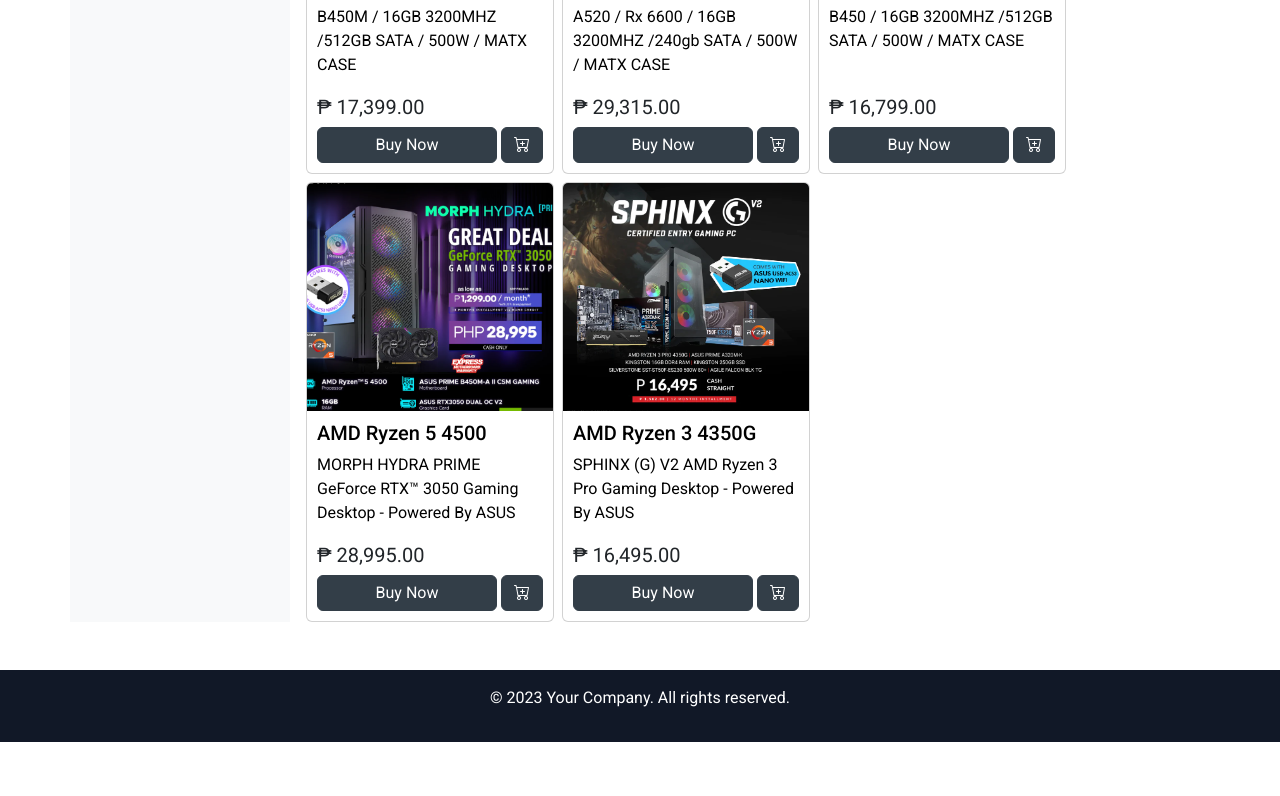
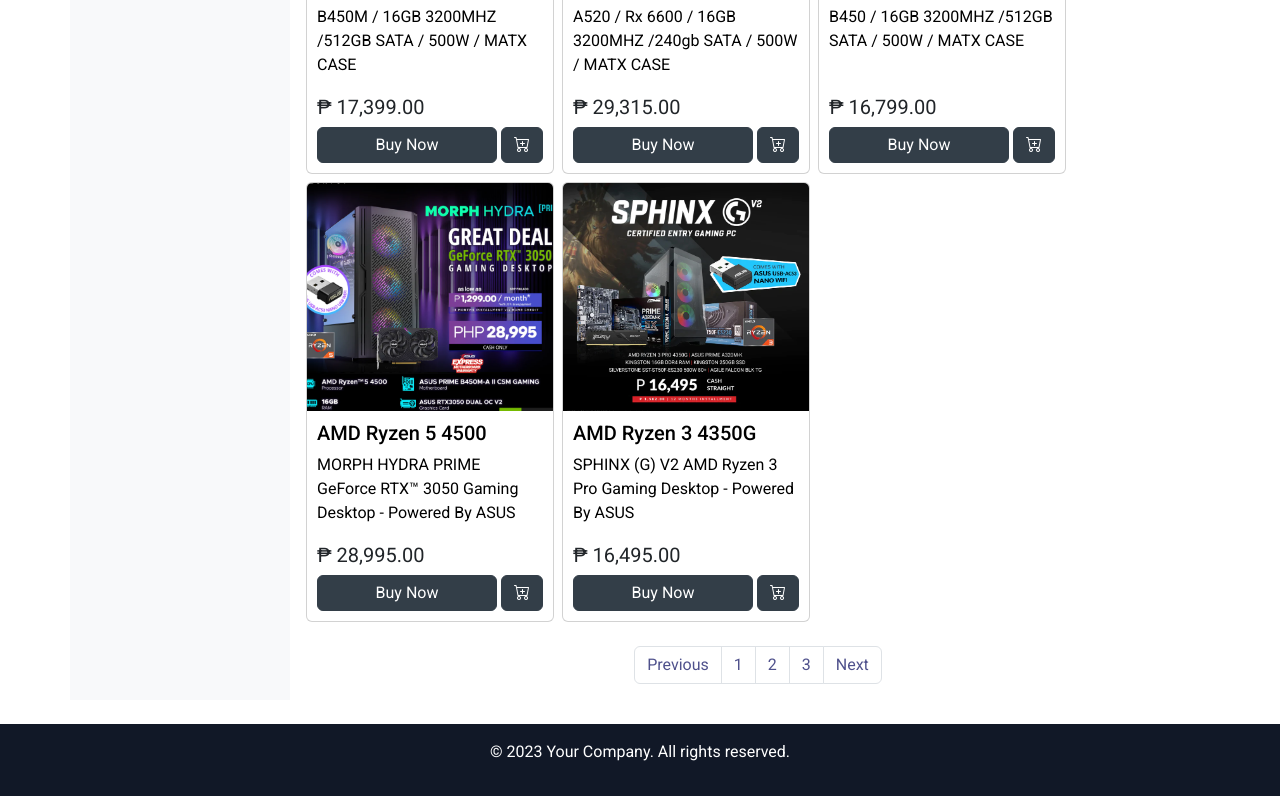
Before and after one commit to nathanmdj/MP1, a website: page desktop.html in a window 1280 px wide. Shown: the part 932-1728 px from the top of the page. Before the commit the page ends 1674 px from the top, so only its background shows below. Drawn offline with nearby package versions, Linux system fonts and the light colour scheme.

Commit message:
added pagination

```diff
--- a/desktop.html
+++ b/desktop.html
@@ -148,12 +148,13 @@
       <section class="container-fluid p-0">
         <div class="container-md p-0">
           <h3 class="p-2">Desktop</h3>
-          <div class="product-section d-flex pb-5">
+          <div class="product-section d-flex pb-4">
             <!-- filter side-bar -->
             <div class="filter bg-body-tertiary p-2 d-none d-lg-block me-3">
 
             </div>
 
+            <div class="d-flex flex-wrap">
               <div class="container-md d-flex flex-wrap justify-content-center justify-content-lg-start p-0 gap-1 gap-md-2">
 
                 <div class=" card product-card">
@@ -316,8 +317,22 @@
 
 
               </div>
+
+              <nav aria-label="Page navigation example" class="d-flex justify-content-center pt-4 w-100 ">
+                <ul class="pagination">
+                  <li class="page-item"><a class="page-link text-warning" href="#">Previous</a></li>
+                  <li class="page-item"><a class="page-link text-warning" href="#">1</a></li>
+                  <li class="page-item"><a class="page-link text-warning" href="#">2</a></li>
+                  <li class="page-item"><a class="page-link text-warning" href="#">3</a></li>
+                  <li class="page-item"><a class="page-link text-warning" href="#">Next</a></li>
+                </ul>
+              </nav>
+            </div>
+
+
           </div>
         </div>
+
 
       </section>
 
--- a/scss/_customs.scss
+++ b/scss/_customs.scss
@@ -2,6 +2,7 @@
 $primary: rgba(167, 139, 250);
 $secondary: rgba(17, 24, 39, 1);
 $info: #333e48;
+$warning: #4f518c;
 
 .menu-items {
     --bs-nav-link-color: black ;
```
Also changed, not shown: components.html (+13 -0 lines), laptop.html (+13 -0 lines), peripherals.html (+13 -0 lines), dist/style.css, 1 other file. Lines whose indentation alone changed are shown as unchanged.
